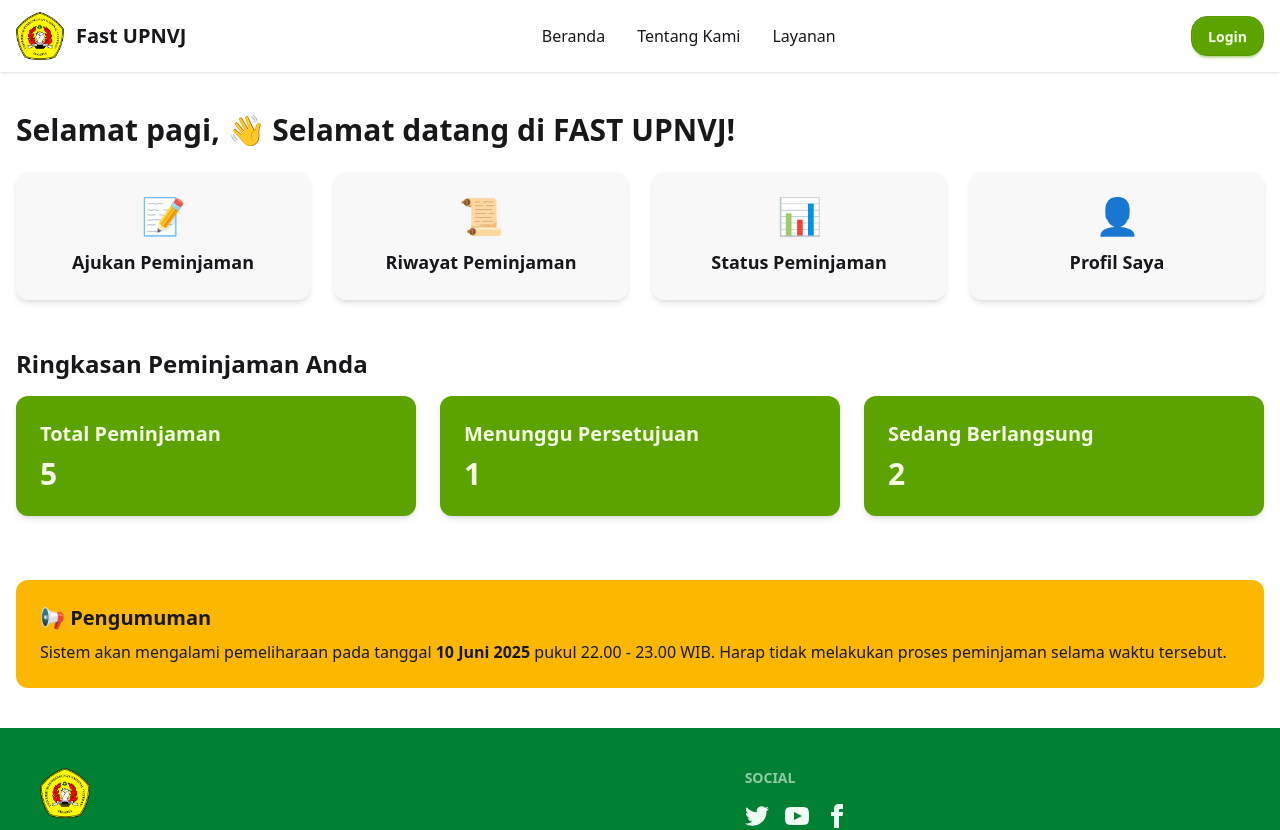
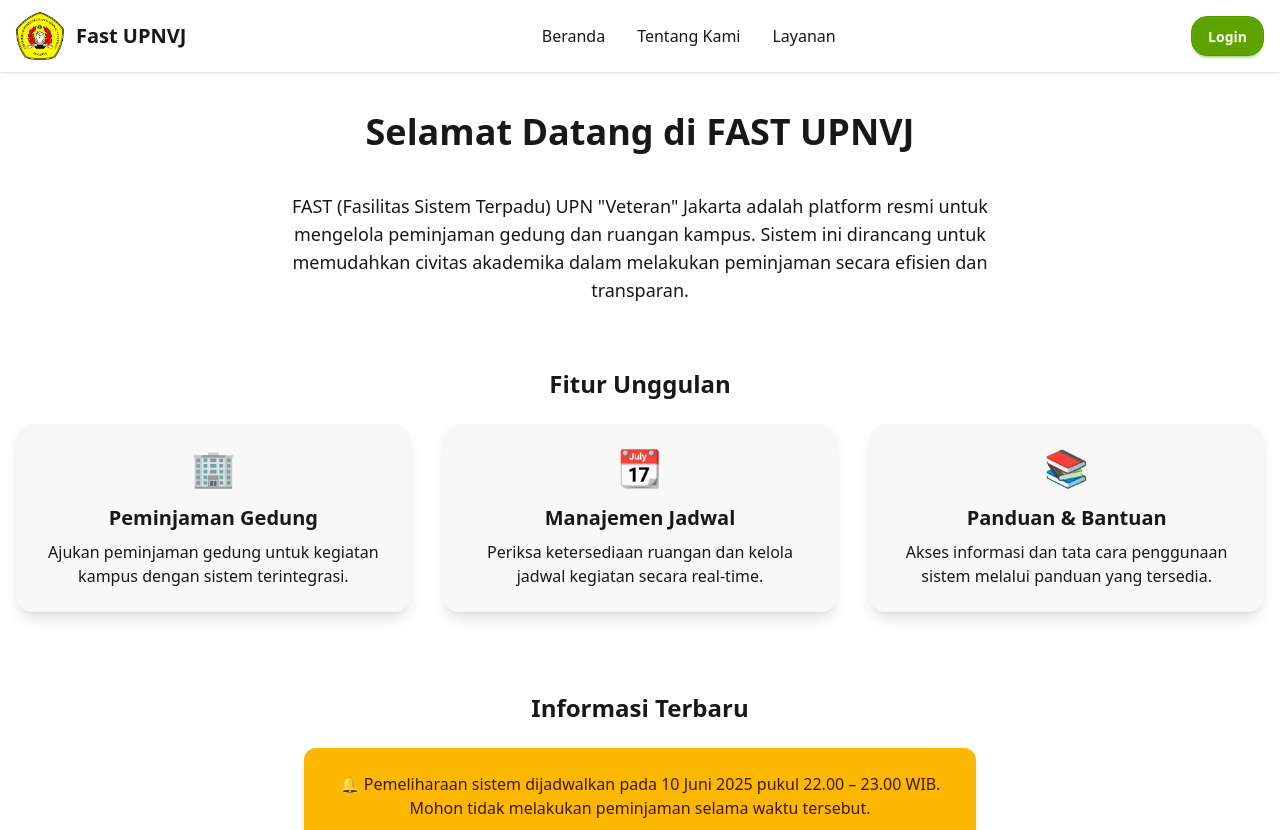
Before and after one commit to raisadeviap/fast-upnvj, a React (Vite) app: page /home in a window 1280 px wide. Shown: the top 830 px of the page. Built offline with nearby package versions, Linux system fonts and the light colour scheme.

Commit message:
Revisi Home 3

```diff
--- a/src/pages/Home.jsx
+++ b/src/pages/Home.jsx
@@ -3,65 +3,60 @@ import Navbar from '../components/Navbar';
 import Footer from '../components/Footer';
 
 function HomePage() {
-  const getGreeting = () => {
-    const hour = new Date().getHours();
-    if (hour < 12) return 'Selamat pagi';
-    if (hour < 17) return 'Selamat siang';
-    return 'Selamat malam';
-  };
-
   return (
     <div className="min-h-screen bg-base-100" data-theme="light">
       <Navbar />
       <main className="container mx-auto px-4 py-10">
-        <h1 className="text-3xl font-bold mb-6">
-          {getGreeting()}, 👋 Selamat datang di FAST UPNVJ!
+
+        {/* Judul */}
+        <h1 className="text-4xl font-bold text-center mb-10">
+          Selamat Datang di FAST UPNVJ
         </h1>
 
-        {/* Navigasi Cepat */}
-        <section className="grid grid-cols-1 sm:grid-cols-2 lg:grid-cols-4 gap-6 mb-12">
-          {[
-            { label: 'Ajukan Peminjaman', icon: '📝', link: '/peminjaman' },
-            { label: 'Riwayat Peminjaman', icon: '📜', link: '/riwayat' },
-            { label: 'Status Peminjaman', icon: '📊', link: '/status' },
-            { label: 'Profil Saya', icon: '👤', link: '/profil' }
-          ].map((item, index) => (
-            <a
-              href={item.link}
-              key={index}
-              className="bg-base-200 hover:bg-base-300 transition-all rounded-xl p-6 shadow-md flex flex-col items-center text-center"
-            >
-              <div className="text-4xl mb-3">{item.icon}</div>
-              <div className="text-lg font-semibold">{item.label}</div>
-            </a>
-          ))}
+        {/* Info Sistem */}
+        <section className="mb-16">
+          <p className="text-lg text-center max-w-3xl mx-auto">
+            FAST (Fasilitas Sistem Terpadu) UPN "Veteran" Jakarta adalah platform resmi untuk mengelola peminjaman gedung dan ruangan kampus.
+            Sistem ini dirancang untuk memudahkan civitas akademika dalam melakukan peminjaman secara efisien dan transparan.
+          </p>
         </section>
 
-        {/* Status Ringkasan */}
-        <section className="mb-16">
-          <h2 className="text-2xl font-bold mb-4">Ringkasan Peminjaman Anda</h2>
-          <div className="grid grid-cols-1 md:grid-cols-3 gap-6">
-            {[
-              { title: 'Total Peminjaman', count: 5 },
-              { title: 'Menunggu Persetujuan', count: 1 },
-              { title: 'Sedang Berlangsung', count: 2 }
-            ].map((card, i) => (
-              <div key={i} className="bg-primary text-primary-content p-6 rounded-xl shadow-md">
-                <h3 className="text-xl font-semibold">{card.title}</h3>
-                <p className="text-3xl font-bold mt-2">{card.count}</p>
-              </div>
-            ))}
+        {/* Fitur Utama */}
+        <section className="mb-20">
+          <h2 className="text-2xl font-bold mb-6 text-center">Fitur Unggulan</h2>
+          <div className="grid grid-cols-1 md:grid-cols-3 gap-8">
+            <div className="card bg-base-200 shadow-lg p-6 text-center">
+              <div className="text-4xl mb-4">🏢</div>
+              <h3 className="text-xl font-semibold mb-2">Peminjaman Gedung</h3>
+              <p>Ajukan peminjaman gedung untuk kegiatan kampus dengan sistem terintegrasi.</p>
+            </div>
+            <div className="card bg-base-200 shadow-lg p-6 text-center">
+              <div className="text-4xl mb-4">📆</div>
+              <h3 className="text-xl font-semibold mb-2">Manajemen Jadwal</h3>
+              <p>Periksa ketersediaan ruangan dan kelola jadwal kegiatan secara real-time.</p>
+            </div>
+            <div className="card bg-base-200 shadow-lg p-6 text-center">
+              <div className="text-4xl mb-4">📚</div>
+              <h3 className="text-xl font-semibold mb-2">Panduan & Bantuan</h3>
+              <p>Akses informasi dan tata cara penggunaan sistem melalui panduan yang tersedia.</p>
+            </div>
           </div>
         </section>
 
-        {/* Pengumuman */}
-        <section className="bg-warning p-6 rounded-xl">
-          <h2 className="text-xl font-bold mb-2">📢 Pengumuman</h2>
-          <p className="text-base">
-            Sistem akan mengalami pemeliharaan pada tanggal <strong>10 Juni 2025</strong> pukul 22.00 - 23.00 WIB.
-            Harap tidak melakukan proses peminjaman selama waktu tersebut.
-          </p>
+        {/* Jadwal atau Informasi Umum */}
+        <section className="mb-20">
+          <h2 className="text-2xl font-bold mb-6 text-center">Informasi Terbaru</h2>
+          <div className="bg-warning text-warning-content p-6 rounded-xl text-center shadow-md max-w-2xl mx-auto">
+            🔔 Pemeliharaan sistem dijadwalkan pada 10 Juni 2025 pukul 22.00 – 23.00 WIB. Mohon tidak melakukan peminjaman selama waktu tersebut.
+          </div>
         </section>
+
+        {/* CTA Umum */}
+        <section className="text-center">
+          <h3 className="text-xl font-semibold mb-4">Ingin meminjam fasilitas kampus?</h3>
+          <a href="/login" className="btn btn-primary text-lg px-6 py-3">Ajukan Sekarang</a>
+        </section>
+
       </main>
       <Footer />
     </div>
```
